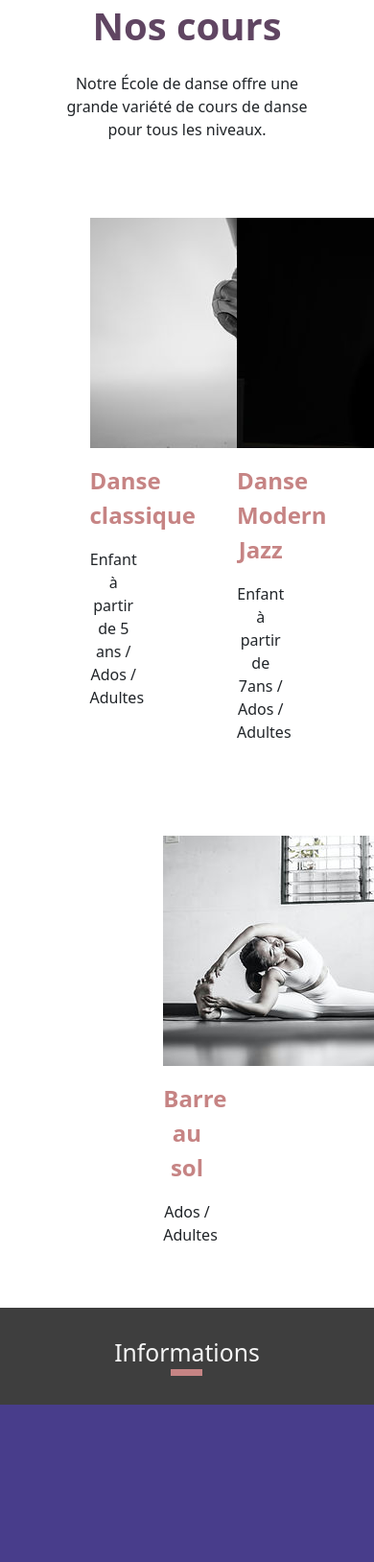
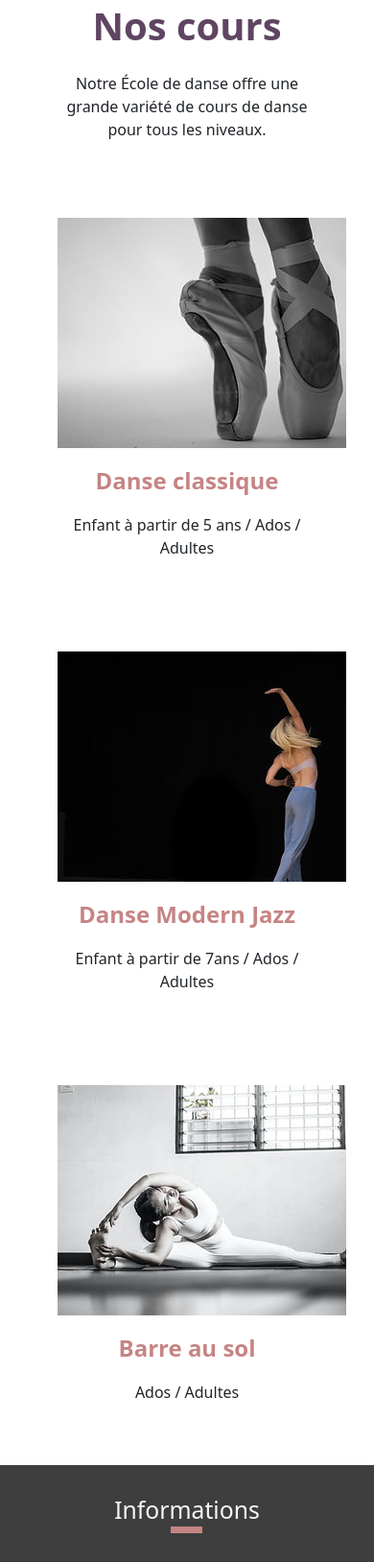
Before and after one commit to Morr-valir/ametyste, a Symfony app: template templates/home/index.html.twig in a window 390 px wide; the page is wider, and only the part inside the window is pictured. Shown: the part 1902-3530 px from the top of that part at 96% size. Before the commit the page ends 3366 px from the top of that part, so only its background shows below. Run offline with Twig, Linux system fonts and the light colour scheme; the template is opened without the code that fills it, so the values that code supplies are empty; some libraries are stand-ins or nearby versions.

Commit message:
fix column cours index

```diff
--- a/templates/home/index.html.twig
+++ b/templates/home/index.html.twig
@@ -31,21 +31,21 @@
             <h3 class="h1 pb-3">Nos cours</h3>
             <p>Notre École de danse offre une grande variété de cours de danse pour tous les niveaux.</p>
             <div class="row list-cours">
-                <article class="col-3">
+                <article class="col-12 col-md-6 col-lg-4 col-xl-3">
                     <figure>
                         <img class="pb-3" src="{{ asset('/Assets/medias/Danse-classique.jpg') }}" alt="Cours de danse classique">
                         <figcaption>Danse classique</figcaption>
                     </figure>
                     <p>Enfant à  partir de 5 ans / Ados / Adultes</p>
                 </article>
-                <article class="col-3">
+                <article class="col-12 col-md-6 col-lg-4 col-xl-3">
                     <figure>
                         <img class="pb-3" src="{{ asset('/Assets/medias/Modern-Jazz.jpg') }}" alt="Cours de Danse Modern Jazz">
                         <figcaption>Danse Modern Jazz</figcaption>
                     </figure>
                     <p>Enfant à partir de 7ans / Ados / Adultes</p>
                 </article>
-                <article class="col-3">
+                <article class="col-12 col-md-6 col-lg-4 col-xl-3">
                     <figure>
                         <img class="pb-3" src="{{ asset('/Assets/medias/barre au sol.jpg') }}" alt="Cours de barre au sol">
                         <figcaption>Barre au sol</figcaption>
```
Also changed, not shown: src/Controller/ProposController.php (added, +18 -0 lines), templates/propos/index.html.twig (added, +20 -0 lines).
